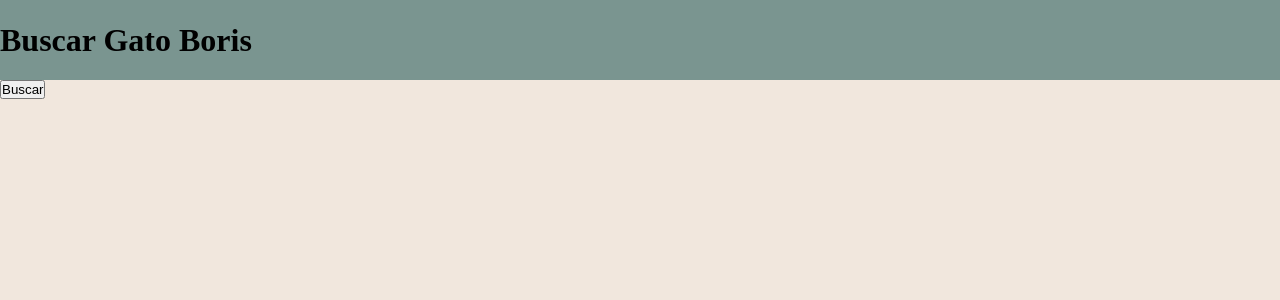
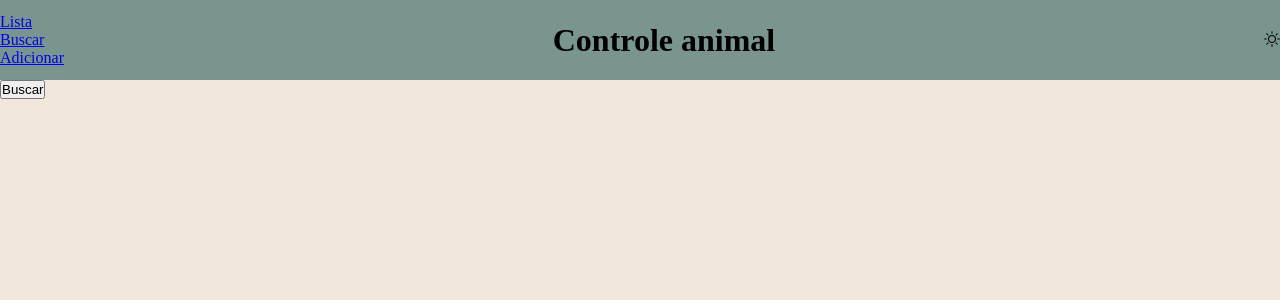
Before and after one commit to gbmao/Controle-animal, a Spring Boot app: page / in a window 1280 px wide. Shown: the top 300 px of the page. Run offline with Spring Boot 4, Linux system fonts and the light colour scheme.

Commit message:
feat(ui): Update index.html structure and enhance header navigation

```diff
--- a/controle-animalAPI/controle-animal/src/main/resources/static/index.html
+++ b/controle-animalAPI/controle-animal/src/main/resources/static/index.html
@@ -2,15 +2,43 @@
 <html lang="pt-br">
 <head>
   <meta charset="UTF-8">
+  <meta name="viewport" content="width=device-width, initial-scale=1.0">
   <title>Controle Animal</title>
-
+  <meta name="description" content="Projeto de controle animal">
+  <link rel="shortcut icon" href="favicon.ico" type="image/x-icon">
+  <link rel="stylesheet" href="https://cdn.jsdelivr.net/npm/bootstrap-icons@1.13.1/font/bootstrap-icons.min.css">
   <link rel="stylesheet" href="styles.css">
 </head>
 <body>
-  <header>
-    <div>
-      <h1>Buscar Gato Boris</h1>
-    </div>
+  <header class="header">
+
+    <!-- MENU COM OPÇÕES DE BUSCAR, LISTAR E ADICIONAR -->
+    <nav>
+      <ul class="menu--principal">
+        <li class="menu__item">
+          <a class="menu__link active" href="#lista">
+            <span class="menu__text">Lista</span>
+          </a>
+        </li>
+        <li class="menu__item">
+          <a class="menu__link active" href="#buscar">
+            <span class="menu__text">Buscar</span>
+          </a>
+        </li>
+        <li class="menu__item">
+          <a class="menu__link active" href="#adicionar">
+            <span class="menu__text">Adicionar</span>
+          </a>
+        </li>
+      </ul>
+</nav>
+      <!--NOME DO PROJETO COM A LOGO E OPÇÕS DE TEMA (DARK OU LIGHT THEME)-->
+      <div class="header__logo">
+        <h1>Controle animal</h1>
+      </div>
+      <div class="header__toggle">
+        <i id="toggleTheme" class="bi bi-sun"></i>
+      </div>
   </header>
   <button onclick="buscarBoris()">Buscar</button>
   <pre id="resultado"></pre>
```
